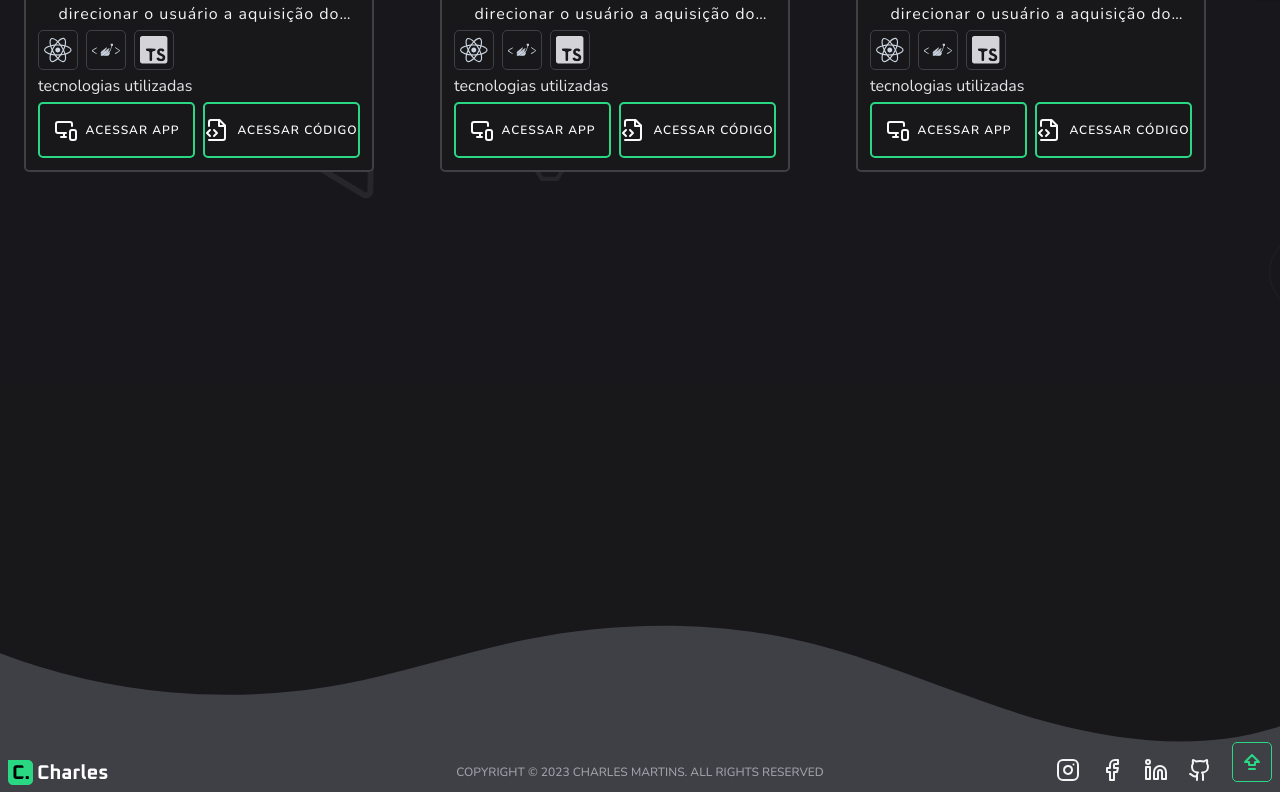
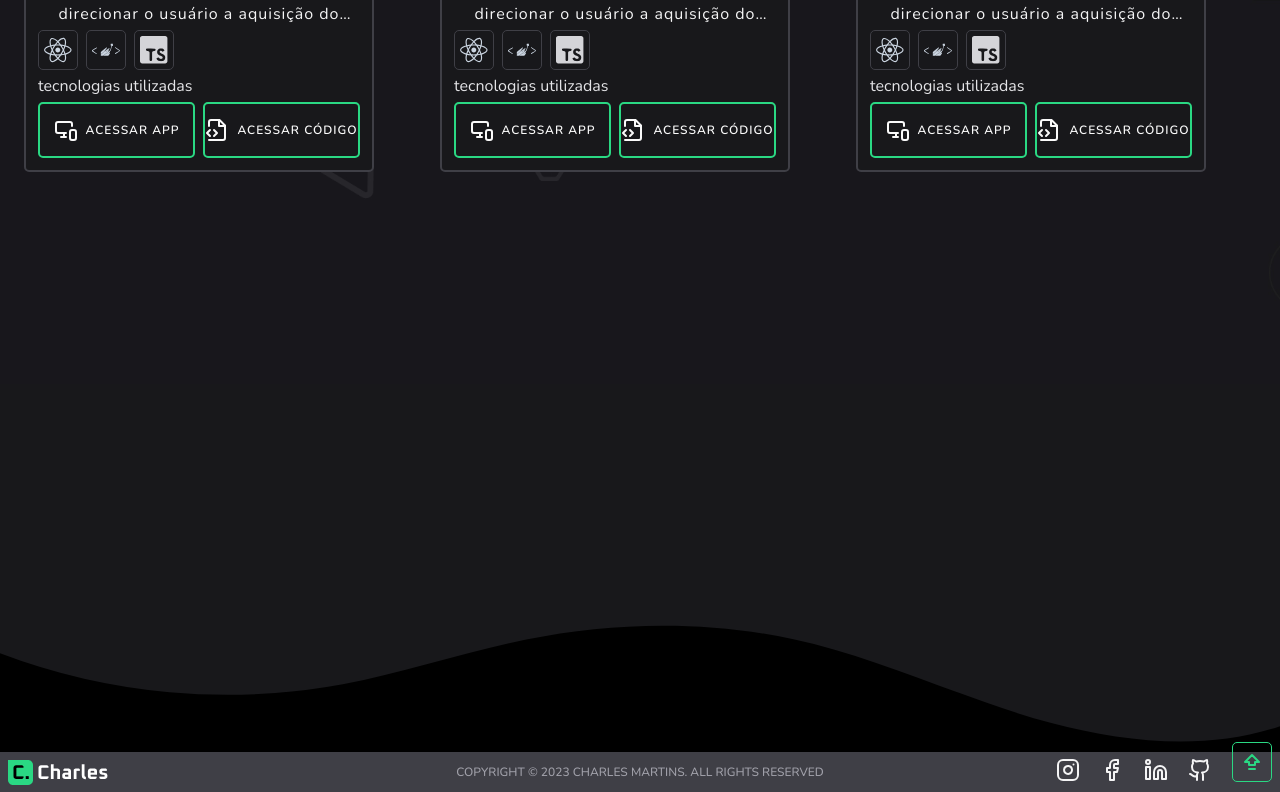
Before and after one commit to charles-mrt/my-portfolio, a Next.js app: page / in a window 1280 px wide. Shown: the part 2103-2895 px from the top of the page. Built offline with nearby package versions, Linux system fonts and the light colour scheme.

Commit message:
added wave props to insert  text-color

```diff
--- a/src/app/components/WaveDivider.tsx
+++ b/src/app/components/WaveDivider.tsx
@@ -1,10 +1,16 @@
 
+interface WaveDividerProps {
+  bgTextColor: string;
+}
 
-export const WaveDivider = () => {
+export const WaveDivider = ({ bgTextColor }: WaveDividerProps) => {
   return (
     <div className="w-full">
       <svg data-name="Layer 1" viewBox="0 0 1200 120" preserveAspectRatio="none">
-        <path className="shape-fill fill-current text-zinc-700" d="M985.66,92.83C906.67,72,823.78,31,743.84,14.19c-82.26-17.34-168.06-16.33-250.45.39-57.84,11.73-114,31.07-172,41.86A600.21,600.21,0,0,1,0,27.35V120H1200V95.8C1132.19,118.92,1055.71,111.31,985.66,92.83Z"></path>
+        <path
+          className={`shape-fill fill-current ${bgTextColor}`}
+          d="M985.66,92.83C906.67,72,823.78,31,743.84,14.19c-82.26-17.34-168.06-16.33-250.45.39-57.84,11.73-114,31.07-172,41.86A600.21,600.21,0,0,1,0,27.35V120H1200V95.8C1132.19,118.92,1055.71,111.31,985.66,92.83Z"
+        ></path>
       </svg>
     </div>
   )
```
